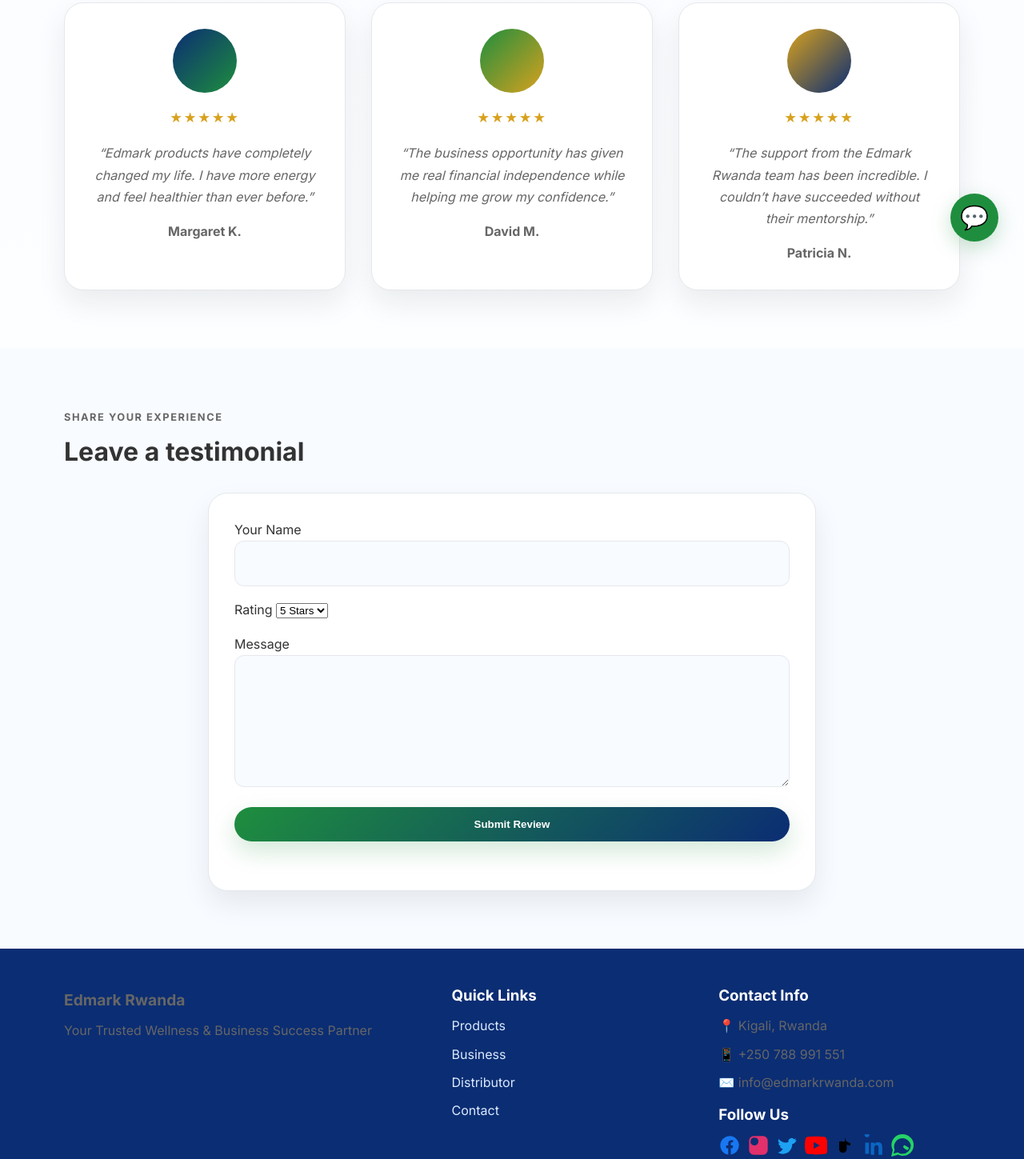
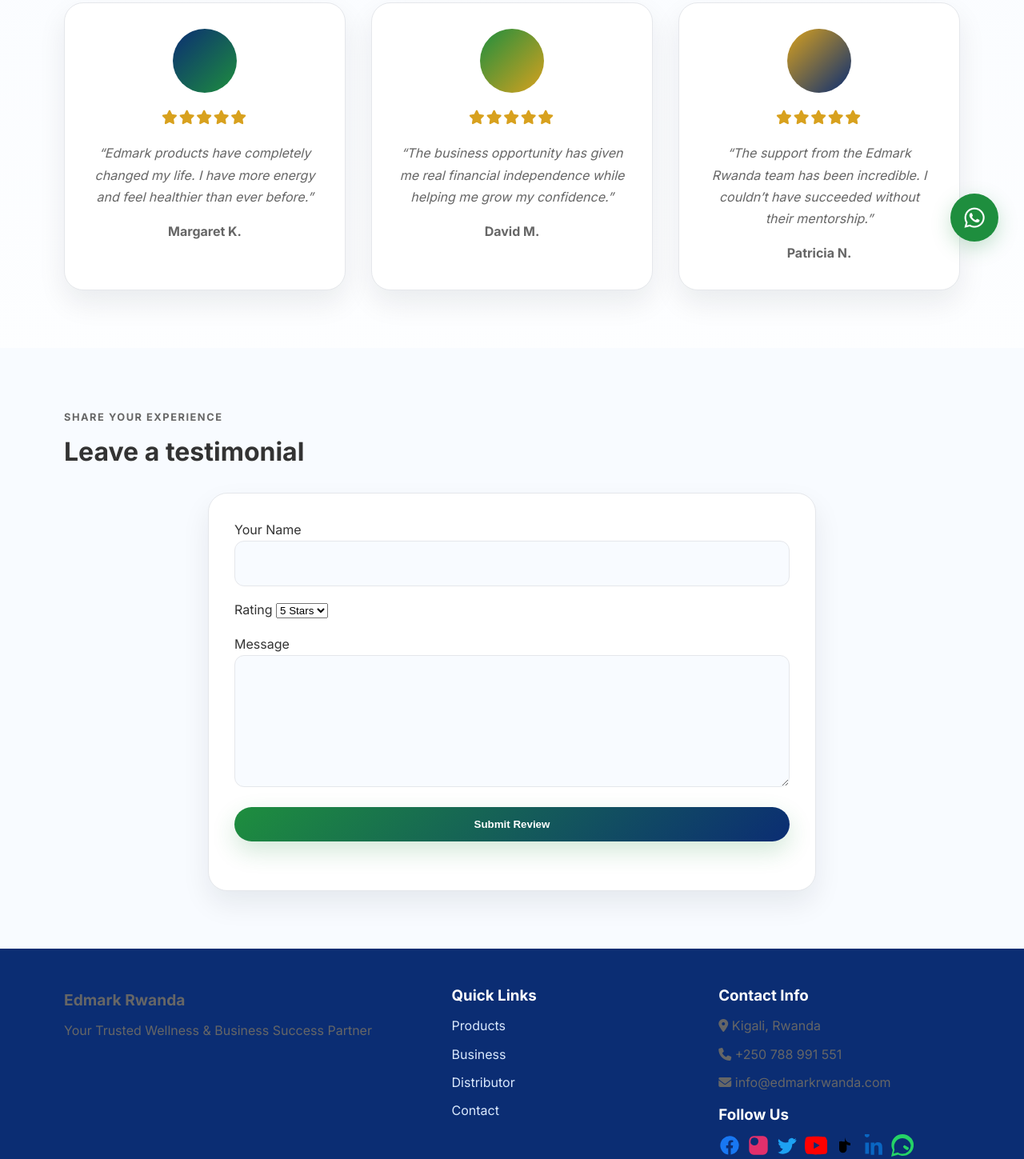
Before and after one commit to LOUISDEGONZAGUE250/edmark-rwanda, a plain HTML site: page frontend/testimonials.html in a window 1280 px wide. Shown: the part 466-1915 px from the top of the page at 80% size. Drawn offline with Linux system fonts and the light colour scheme.

Commit message:
feat: add Font Awesome CDN and replace emojis with icons in testimonials.html

```diff
--- a/frontend/testimonials.html
+++ b/frontend/testimonials.html
@@ -8,6 +8,7 @@
   <link rel="preconnect" href="https://fonts.googleapis.com" />
   <link rel="preconnect" href="https://fonts.gstatic.com" crossorigin />
   <link href="https://fonts.googleapis.com/css2?family=Inter:wght@400;500;600;700;800&display=swap" rel="stylesheet" />
+  <link rel="stylesheet" href="https://cdnjs.cloudflare.com/ajax/libs/font-awesome/6.5.1/css/all.min.css" integrity="sha512-DTOQO9RWCH3ppGqcWaEA1BIZOC6xxalwEsw9c2QQeAIftl+Vegovlnee1c9QX4TctnWMn13TZye+giMm8e2LwA==" crossorigin="anonymous" referrerpolicy="no-referrer" />
   <link rel="stylesheet" href="css/style.css" />
 </head>
 <body>
@@ -45,19 +46,19 @@
         <div class="card-grid">
           <article class="card testimonial-card">
             <div style="width:80px;height:80px;margin:0 auto 1rem;background:linear-gradient(135deg,var(--primary-blue),var(--primary-green));border-radius:50%;"></div>
-            <div class="testimonial-rating">★★★★★</div>
+            <div class="testimonial-rating"><i class="fas fa-star"></i><i class="fas fa-star"></i><i class="fas fa-star"></i><i class="fas fa-star"></i><i class="fas fa-star"></i></div>
             <p class="testimonial-text">“Edmark products have completely changed my life. I have more energy and feel healthier than ever before.”</p>
             <p class="testimonial-author">Margaret K.</p>
           </article>
           <article class="card testimonial-card">
             <div style="width:80px;height:80px;margin:0 auto 1rem;background:linear-gradient(135deg,var(--primary-green),var(--gold-accent));border-radius:50%;"></div>
-            <div class="testimonial-rating">★★★★★</div>
+            <div class="testimonial-rating"><i class="fas fa-star"></i><i class="fas fa-star"></i><i class="fas fa-star"></i><i class="fas fa-star"></i><i class="fas fa-star"></i></div>
             <p class="testimonial-text">“The business opportunity has given me real financial independence while helping me grow my confidence.”</p>
             <p class="testimonial-author">David M.</p>
           </article>
           <article class="card testimonial-card">
             <div style="width:80px;height:80px;margin:0 auto 1rem;background:linear-gradient(135deg,var(--gold-accent),var(--primary-blue));border-radius:50%;"></div>
-            <div class="testimonial-rating">★★★★★</div>
+            <div class="testimonial-rating"><i class="fas fa-star"></i><i class="fas fa-star"></i><i class="fas fa-star"></i><i class="fas fa-star"></i><i class="fas fa-star"></i></div>
             <p class="testimonial-text">“The support from the Edmark Rwanda team has been incredible. I couldn’t have succeeded without their mentorship.”</p>
             <p class="testimonial-author">Patricia N.</p>
           </article>
@@ -113,9 +114,9 @@
       <div>
         <h3>Contact Info</h3>
         <ul>
-          <li>📍 Kigali, Rwanda</li>
-          <li>📱 +250 788 991 551</li>
-          <li>✉️ info@edmarkrwanda.com</li>
+          <li><i class="fas fa-map-marker-alt"></i> Kigali, Rwanda</li>
+          <li><i class="fas fa-phone"></i> +250 788 991 551</li>
+          <li><i class="fas fa-envelope"></i> info@edmarkrwanda.com</li>
         </ul>
         <div style="margin-top: 1rem;">
           <h3>Follow Us</h3>
@@ -133,7 +134,7 @@
     </div>
   </footer>
 
-  <a href="https://wa.me/250788991551" class="whatsapp-btn" title="Chat with us on WhatsApp" target="_blank">💬</a>
+  <a href="https://wa.me/250788991551" class="whatsapp-btn" title="Chat with us on WhatsApp" target="_blank"><i class="fab fa-whatsapp"></i></a>
   <script src="js/script.js"></script>
   <script src="js/app.js"></script>
 </body>
```
